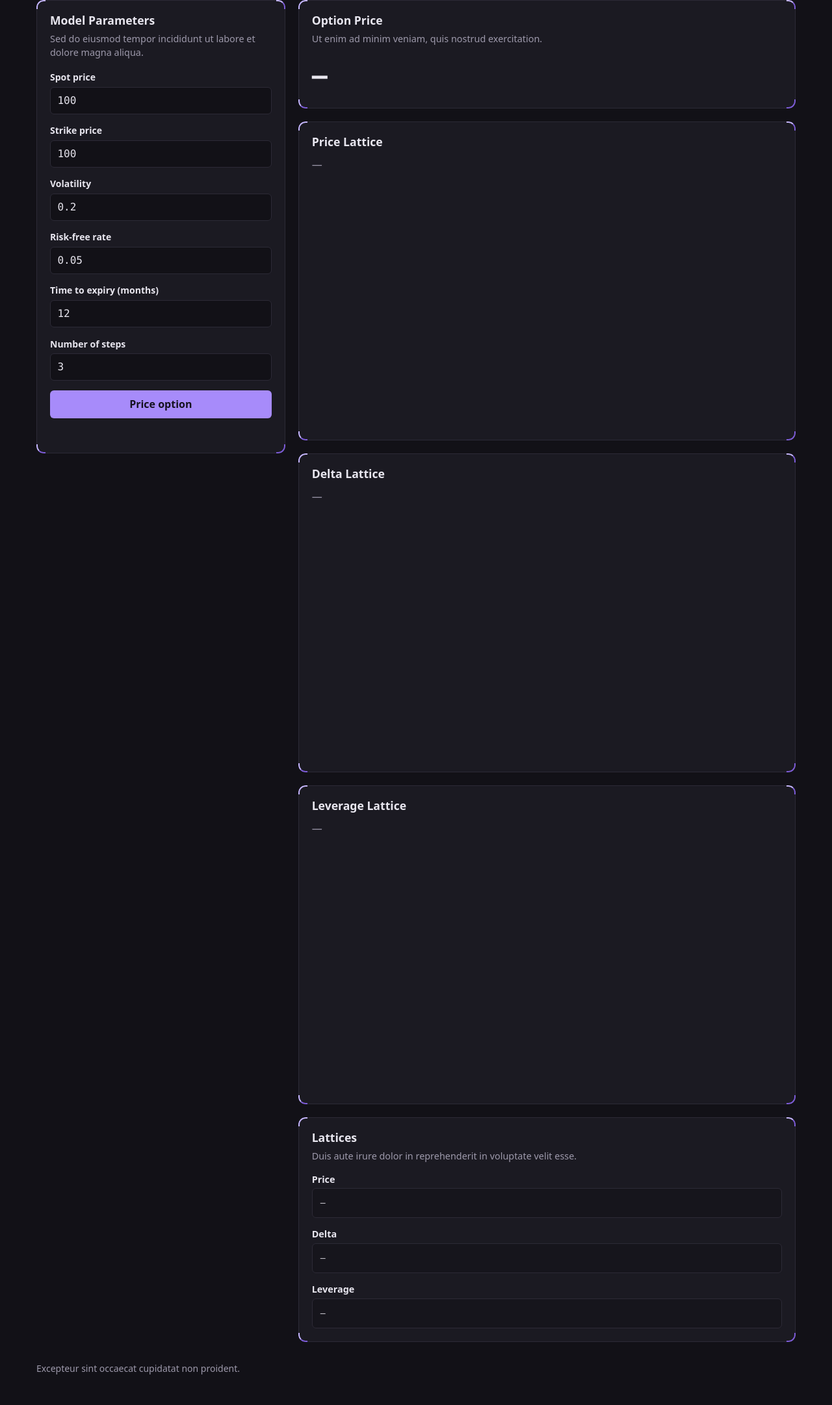
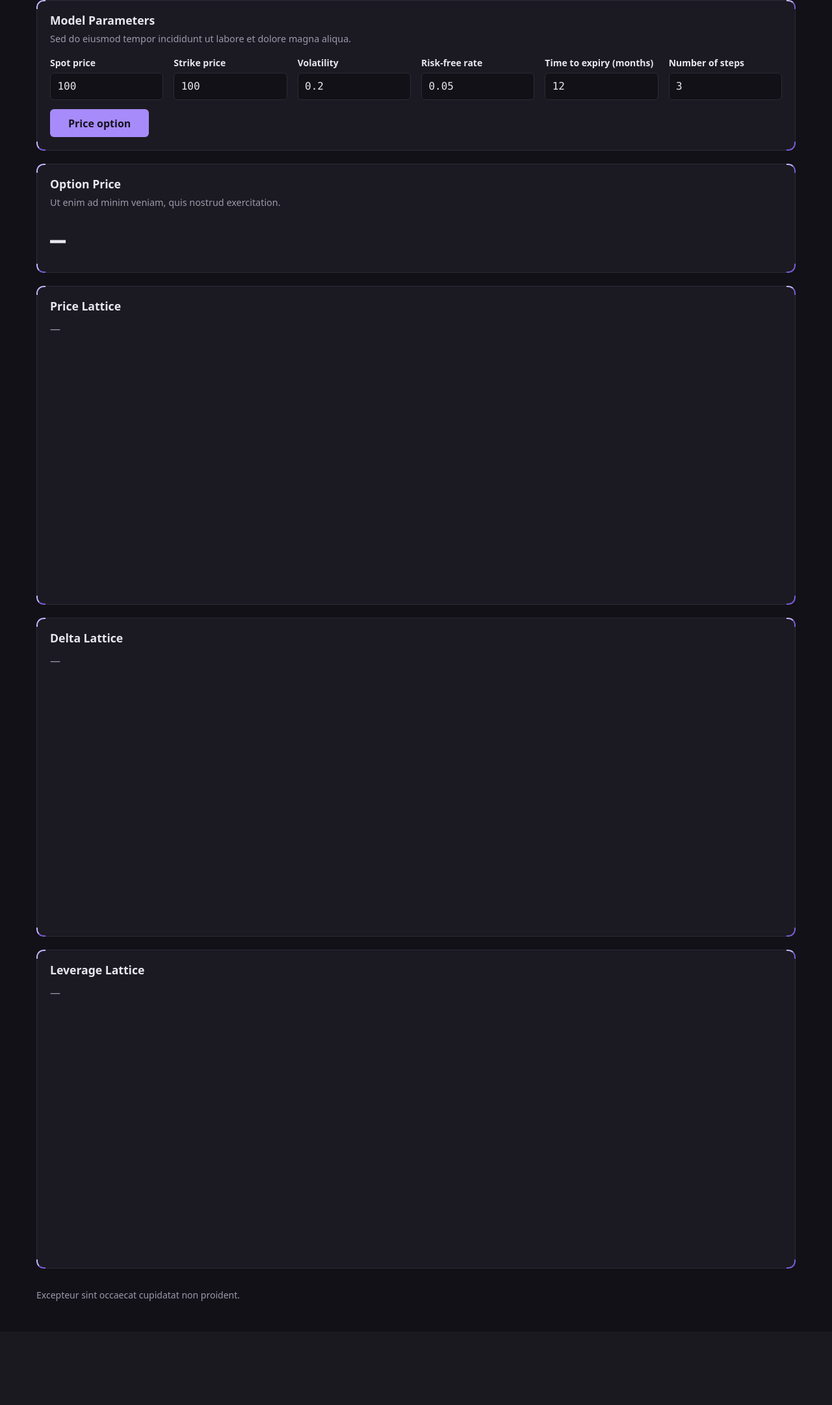
Before and after one commit to hilldean09/binomial_options_pricing, a Flask app: page / in a window 1280 px wide. Shown: the part 120-2283 px from the top of the page at 65% size. After the commit the page ends 2123 px from the top, so only its background shows below. Run offline with Flask 3, Linux system fonts and the light colour scheme; some libraries are stand-ins or nearby versions.

Commit message:
Move parameters to a full-width top card and drop lattice text
Lay the parameter inputs out horizontally above the outputs, remove
the card printing lattice arrays as text now that the figures show
them, and step volatility and the risk-free rate by 0.01.

Co-Authored-By: Claude Opus 5.5 <noreply@anthropic.com>

```diff
--- a/static/css/style.css
+++ b/static/css/style.css
@@ -14,7 +14,6 @@
     --gild-dark: #7c5bd6;
     --gild-size: 14px;
     --gild-width: 2px;
-    --code-bg: #16151c;
     --scrollbar-thumb: #3b3848;
     --error: #ef6f61;
     --radius: 10px;
@@ -112,44 +111,7 @@ h1, h2, h3 {
     padding: 0 1rem;
     display: grid;
     gap: var(--gap);
-    grid-template-columns: minmax(260px, 1fr) 2fr;
-    grid-template-rows: auto auto auto auto 1fr;
-    grid-template-areas:
-        "inputs price"
-        "inputs figure-price"
-        "inputs figure-delta"
-        "inputs figure-leverage"
-        "inputs lattices";
-    align-items: start;
-}
-
-.tile-inputs           { grid-area: inputs; }
-.tile-price            { grid-area: price; }
-.tile-figure-price     { grid-area: figure-price; }
-.tile-figure-delta     { grid-area: figure-delta; }
-.tile-figure-leverage  { grid-area: figure-leverage; }
-.tile-lattices         { grid-area: lattices; }
-
-@media (min-width: 761px) {
-    /* Keeps the parameters in view while scrolling through the figures */
-    .tile.tile-inputs {
-        position: sticky;
-        top: 1rem;
-    }
-}
-
-@media (max-width: 760px) {
-    .dashboard {
-        grid-template-columns: 1fr;
-        grid-template-rows: none;
-        grid-template-areas:
-            "inputs"
-            "price"
-            "figure-price"
-            "figure-delta"
-            "figure-leverage"
-            "lattices";
-    }
+    grid-template-columns: minmax(0, 1fr);
 }
 
 /* Tiles */
@@ -202,11 +164,37 @@ h1, h2, h3 {
 
 /* Form */
 
+#pricing-form {
+    display: grid;
+    grid-template-columns: repeat(6, minmax(0, 1fr));
+    gap: 0.9rem 1rem;
+    align-items: end;
+}
+
+@media (max-width: 960px) {
+    #pricing-form {
+        grid-template-columns: repeat(3, minmax(0, 1fr));
+    }
+}
+
+@media (max-width: 560px) {
+    #pricing-form {
+        grid-template-columns: repeat(2, minmax(0, 1fr));
+    }
+}
+
+.form-actions {
+    grid-column: 1 / -1;
+    display: flex;
+    flex-wrap: wrap;
+    align-items: center;
+    gap: 0.5rem 1rem;
+}
+
 .field {
     display: flex;
     flex-direction: column;
     gap: 0.3rem;
-    margin-bottom: 0.9rem;
 }
 
 .field label {
@@ -237,8 +225,7 @@ h1, h2, h3 {
 #submit-button {
     font: inherit;
     font-weight: 600;
-    width: 100%;
-    padding: 0.6rem 1rem;
+    padding: 0.6rem 1.75rem;
     border: none;
     border-radius: 6px;
     background: var(--accent);
@@ -256,7 +243,8 @@ h1, h2, h3 {
 }
 
 .status {
-    margin: 0.75rem 0 0;
+    flex: 1 1 14rem;
+    margin: 0;
     min-height: 1.5em;
     font-size: 0.875rem;
     color: var(--text-muted);
@@ -288,29 +276,3 @@ h1, h2, h3 {
     content: "—";
     color: var(--text-muted);
 }
-
-/* Lattices */
-
-.lattice + .lattice {
-    margin-top: 1rem;
-}
-
-.lattice h3 {
-    font-size: 0.9rem;
-    margin-bottom: 0.35rem;
-}
-
-.lattice-text {
-    margin: 0;
-    padding: 0.75rem;
-    background: var(--code-bg);
-    border: 1px solid var(--border);
-    border-radius: 6px;
-    font-family: var(--mono);
-    font-size: 0.825rem;
-    white-space: pre-wrap;
-    word-break: break-word;
-    max-height: 14rem;
-    overflow: auto;
-    scrollbar-width: thin;
-}
--- a/static/js/main.js
+++ b/static/js/main.js
@@ -1,5 +1,5 @@
 // Dashboard: collects model parameters, posts them to /api/price,
-// and renders the returned option price, lattices and lattice figures.
+// and renders the returned option price and lattice figures.
 
 (function () {
     "use strict";
@@ -10,12 +10,6 @@
     const submitButton = document.getElementById("submit-button");
     const status = document.getElementById("form-status");
     const priceOutput = document.getElementById("option-price");
-
-    const latticeOutputs = {
-        price: document.getElementById("lattice-price"),
-        delta: document.getElementById("lattice-delta"),
-        leverage: document.getElementById("lattice-leverage"),
-    };
 
     const figureOutputs = {
         price: document.getElementById("figure-price"),
@@ -78,13 +72,6 @@
         return String(value);
     }
 
-    function formatLattice(value) {
-        if (value === undefined) {
-            return MISSING_TEXT;
-        }
-        return typeof value === "string" ? value : JSON.stringify(value);
-    }
-
     // Returns the names of any outputs that came back null or missing.
     function render(result) {
         const empty = [];
@@ -93,14 +80,6 @@
         priceOutput.textContent = formatPrice(price);
         if (price === null || price === undefined) {
             empty.push("binomial_option_price");
-        }
-
-        const lattices = result.binomial_lattices || {};
-        for (const [key, element] of Object.entries(latticeOutputs)) {
-            element.textContent = formatLattice(lattices[key]);
-            if (lattices[key] === null || lattices[key] === undefined) {
-                empty.push("binomial_lattices." + key);
-            }
         }
 
         const figures = (result.figures && result.figures.lattices) || {};
--- a/templates/index.html
+++ b/templates/index.html
@@ -59,7 +59,7 @@
 
     <main class="dashboard">
         <!-- Model parameters -->
-        <section class="tile tile-inputs" aria-labelledby="inputs-heading">
+        <section class="tile" aria-labelledby="inputs-heading">
             <h2 id="inputs-heading">Model Parameters</h2>
             <p class="tile-text">Sed do eiusmod tempor incididunt ut labore et dolore magna aliqua.</p>
 
@@ -74,11 +74,11 @@
                 </div>
                 <div class="field">
                     <label for="volatility">Volatility</label>
-                    <input id="volatility" name="volatility" type="number" step="any" min="0" value="0.2" required>
+                    <input id="volatility" name="volatility" type="number" step="0.01" min="0" value="0.2" required>
                 </div>
                 <div class="field">
                     <label for="risk_free_rate">Risk-free rate</label>
-                    <input id="risk_free_rate" name="risk_free_rate" type="number" step="any" value="0.05" required>
+                    <input id="risk_free_rate" name="risk_free_rate" type="number" step="0.01" value="0.05" required>
                 </div>
                 <div class="field">
                     <label for="time_to_expiry">Time to expiry (months)</label>
@@ -89,51 +89,34 @@
                     <input id="num_layers" name="num_layers" type="number" step="1" min="1" value="3" required>
                 </div>
 
-                <button type="submit" id="submit-button">Price option</button>
-                <p id="form-status" class="status" role="status" aria-live="polite"></p>
+                <div class="form-actions">
+                    <button type="submit" id="submit-button">Price option</button>
+                    <p id="form-status" class="status" role="status" aria-live="polite"></p>
+                </div>
             </form>
         </section>
 
         <!-- Option price -->
-        <section class="tile tile-price" aria-labelledby="price-heading">
+        <section class="tile" aria-labelledby="price-heading">
             <h2 id="price-heading">Option Price</h2>
             <p class="tile-text">Ut enim ad minim veniam, quis nostrud exercitation.</p>
             <output id="option-price" class="price-value" for="pricing-form">—</output>
         </section>
 
         <!-- Lattice figures -->
-        <section class="tile tile-figure-price" aria-labelledby="figure-price-heading">
+        <section class="tile" aria-labelledby="figure-price-heading">
             <h2 id="figure-price-heading">Price Lattice</h2>
             <div id="figure-price" class="figure"></div>
         </section>
 
-        <section class="tile tile-figure-delta" aria-labelledby="figure-delta-heading">
+        <section class="tile" aria-labelledby="figure-delta-heading">
             <h2 id="figure-delta-heading">Delta Lattice</h2>
             <div id="figure-delta" class="figure"></div>
         </section>
 
-        <section class="tile tile-figure-leverage" aria-labelledby="figure-leverage-heading">
+        <section class="tile" aria-labelledby="figure-leverage-heading">
             <h2 id="figure-leverage-heading">Leverage Lattice</h2>
             <div id="figure-leverage" class="figure"></div>
-        </section>
-
-        <!-- Lattices -->
-        <section class="tile tile-lattices" aria-labelledby="lattices-heading">
-            <h2 id="lattices-heading">Lattices</h2>
-            <p class="tile-text">Duis aute irure dolor in reprehenderit in voluptate velit esse.</p>
-
-            <div class="lattice">
-                <h3>Price</h3>
-                <pre id="lattice-price" class="lattice-text">—</pre>
-            </div>
-            <div class="lattice">
-                <h3>Delta</h3>
-                <pre id="lattice-delta" class="lattice-text">—</pre>
-            </div>
-            <div class="lattice">
-                <h3>Leverage</h3>
-                <pre id="lattice-leverage" class="lattice-text">—</pre>
-            </div>
         </section>
     </main>
 
```
